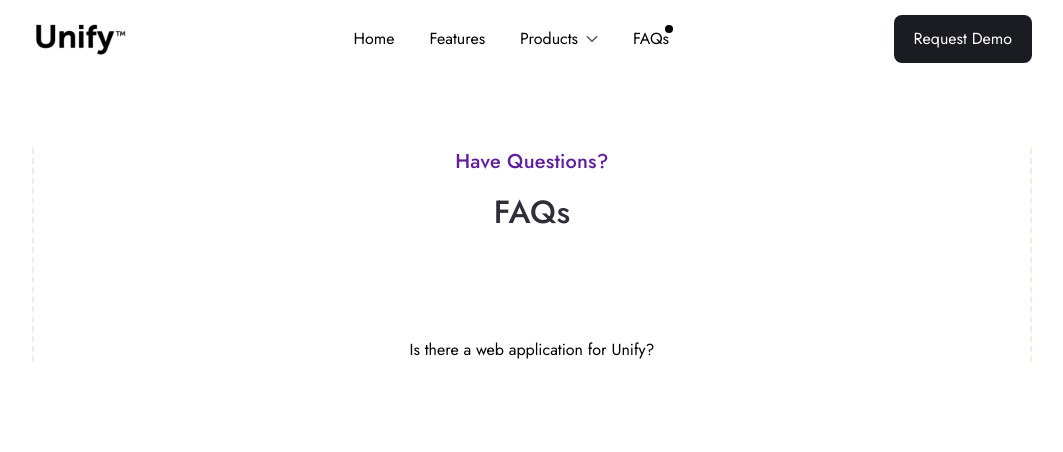
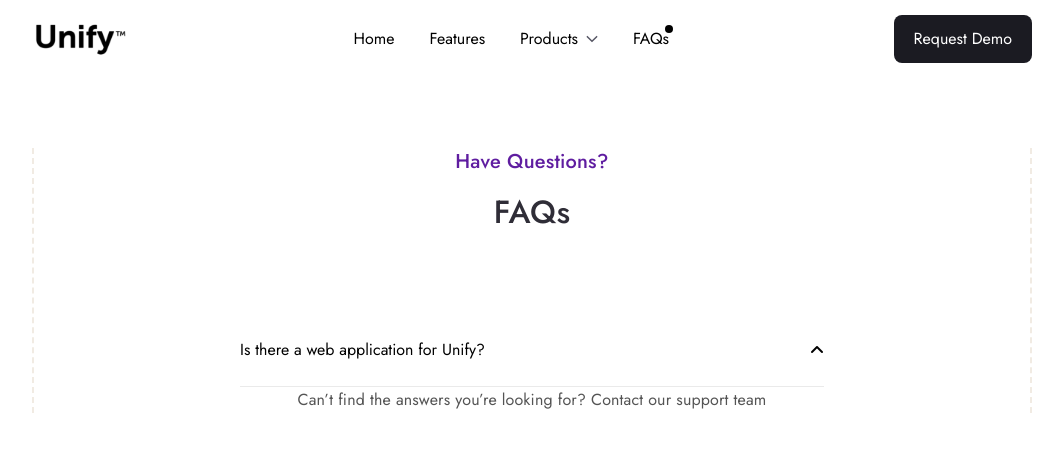
Before and after one commit to geekmaros/unify, a Vue app: page /faqs in a window 1280 px wide. Shown: the top 452 px of the page, without its empty margins (108-1171 px from the left). Built offline with nearby package versions, Linux system fonts and the light colour scheme.

Commit message:
feature/ created accordion section

```diff
--- a/src/views/FaqsView.vue
+++ b/src/views/FaqsView.vue
@@ -4,11 +4,12 @@
         <h1 class="text-32px text-unify-dark-300 font-medium tracking-0.01 mt-3">FAQs</h1>
 
         <section class="accordion mt-102px">
-            <div>
-                <div class="question">
-                    <h3>Is there a web application for Unify?</h3>
-                </div>
+            <div class="question pb-6 border-b border-unify-light-stroke flex justify-between items-center mx-206px max-w-[46.75rem]">
+                <h3>Is there a web application for Unify?</h3>
+                <i class="fa-solid fa-angle-up"></i>
             </div>
         </section>
+
+        <p class="text-unify-gray-200 leading-160 tracking-0.01">Can’t find the answers you’re looking for? <span> Contact our support team</span></p>
     </section>
 </template>
--- a/tailwind.config.js
+++ b/tailwind.config.js
@@ -9,6 +9,8 @@ module.exports = {
         "unify-dark-200": "#383841",
         "unify-dark-300": "#2F2D37",
         "unify-gray-100": "#878787",
+        "unify-gray-200": "#545454",
+        "unify-light-stroke": "#EAEAEA",
         "unify-purple-100": "#E7DFED",
         "unify-purple-200": "#BC9CDB",
         "unify-purple-300": "#5F1DA0",
@@ -42,6 +44,7 @@ module.exports = {
       spacing:{
         "279px": "17.4375rem",
         "210px": "13.125rem",
+        "206px": "12.875rem",
         "157px": "9.8125rem",
         "140px": "8.75rem",
         "122px": "7.625rem",
```
